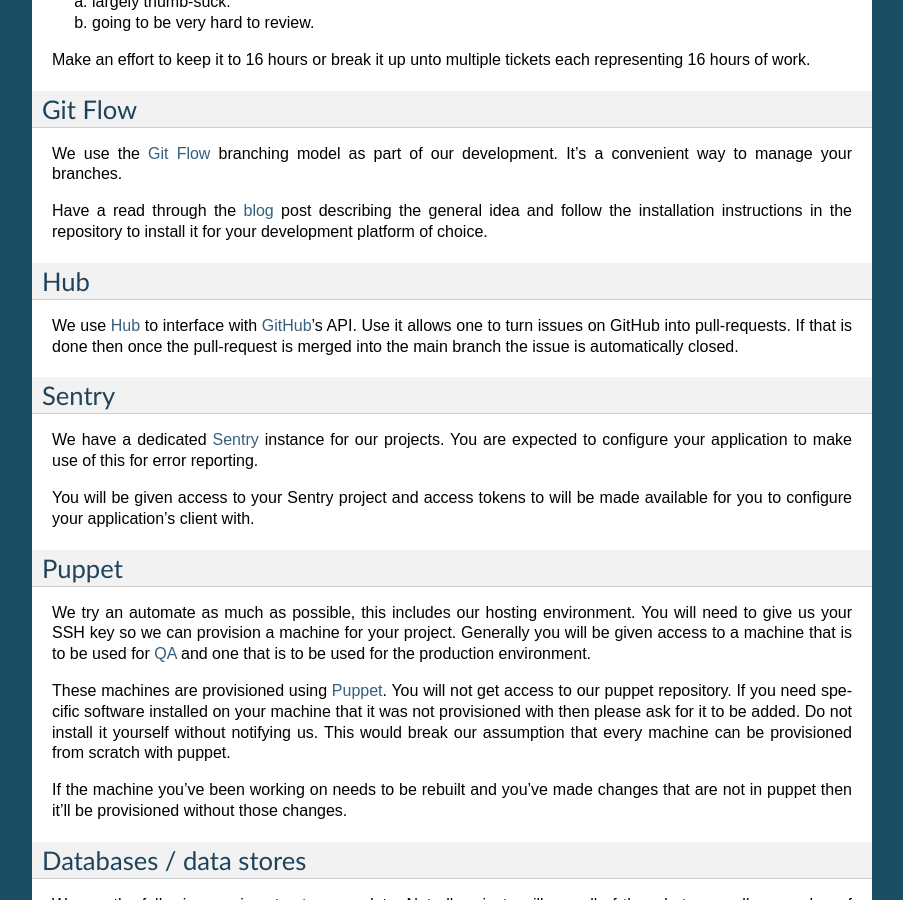
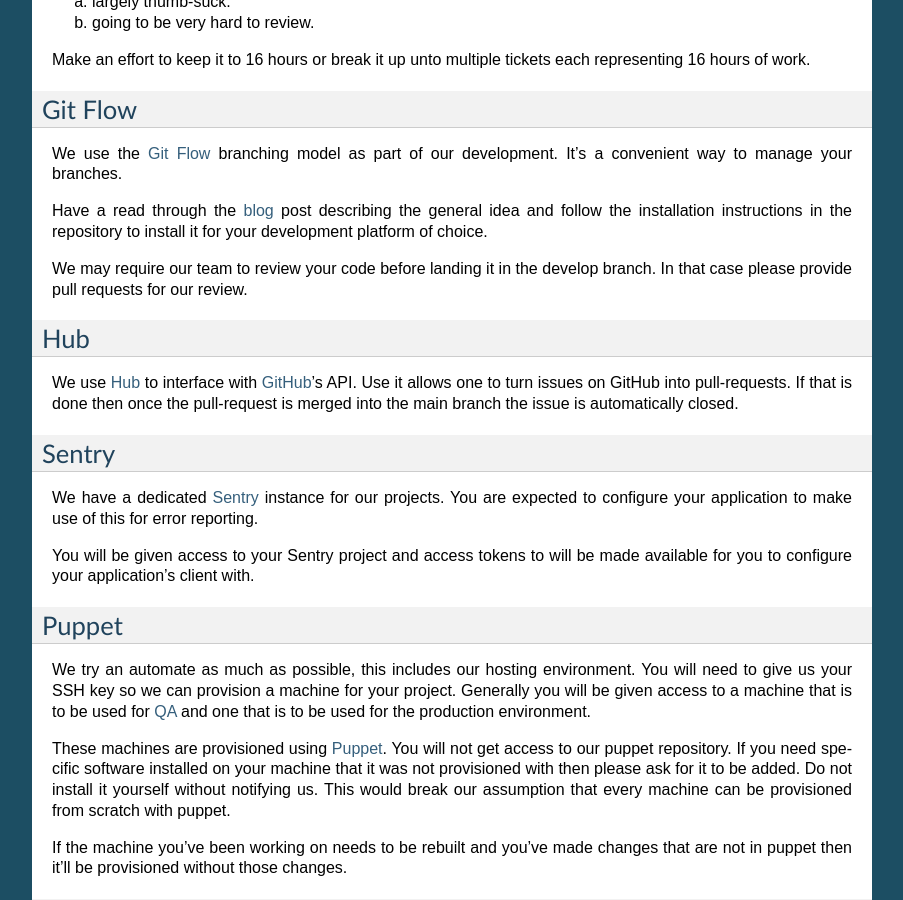
Before and after one commit to praekeltfoundation/ways-of-working, a Sphinx documentation site: the page built from docs/tools.rst, in a window 1280 px wide and 900 px high, scrolled down 633 px. Shown: the whole window, without its empty margins (198-1101 px from the left). Built offline with Sphinx 7.4.7, drawn with Linux system fonts in a browser that asks for light colours.

Commit message:
Mentioned code reviews

```diff
--- a/docs/tools.rst
+++ b/docs/tools.rst
@@ -49,6 +49,9 @@
 Have a read through the `blog <http://nvie.com/posts/a-successful-git-branching-model/>`_
 post describing the general idea and follow the installation instructions
 in the repository to install it for your development platform of choice.
+
+We may require our team to review your code before landing it in the develop branch.
+In that case please provide pull requests for our review.
 
 Hub
 ---
```
